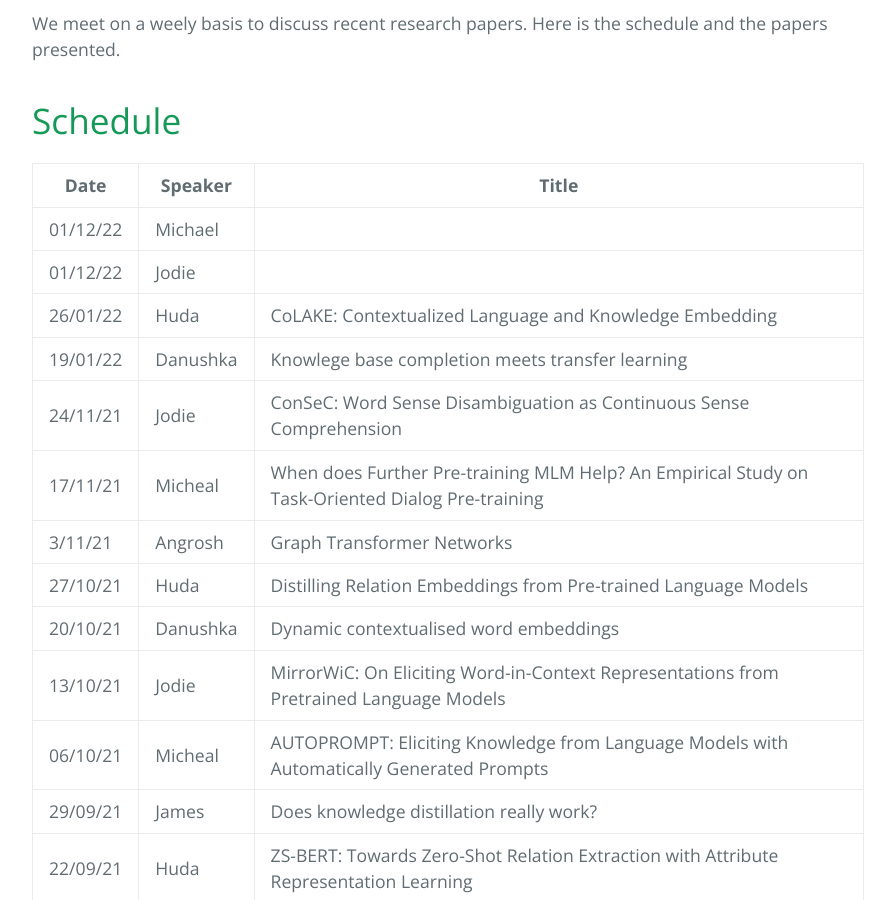
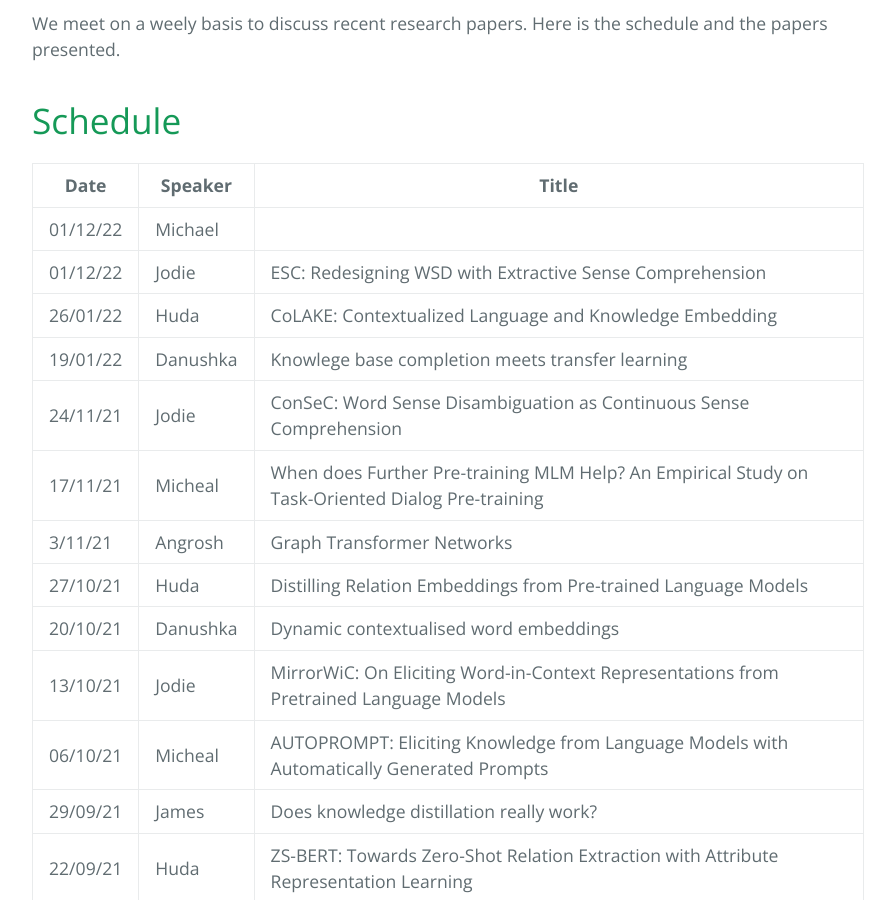
Before and after one commit to LivNLP/livnlp.github.io, a Jekyll site: the page built from reading.md, in a window 1280 px wide and 900 px high, scrolled down 411 px. Shown: the whole window, without its empty margins (192-1087 px from the left). Built offline with Jekyll 4.4.1, drawn with Linux system fonts in a browser that asks for light colours.

Commit message:
Update reading.md

```diff
--- a/reading.md
+++ b/reading.md
@@ -14,7 +14,7 @@ We meet on a weely basis to discuss recent research papers. Here is the schedule
 | Date | Speaker | Title |
 | ----- | ------- | ----- |
 | 01/12/22	| Michael	| |
-| 01/12/22	| Jodie	| |
+| 01/12/22	| Jodie	| ESC: Redesigning WSD with Extractive Sense Comprehension |
 | 26/01/22	| Huda |	CoLAKE: Contextualized Language and Knowledge Embedding |
 | 19/01/22	| Danushka	| Knowlege base completion meets transfer learning	|
 | 24/11/21	| Jodie	| ConSeC: Word Sense Disambiguation as Continuous Sense Comprehension	|
```
